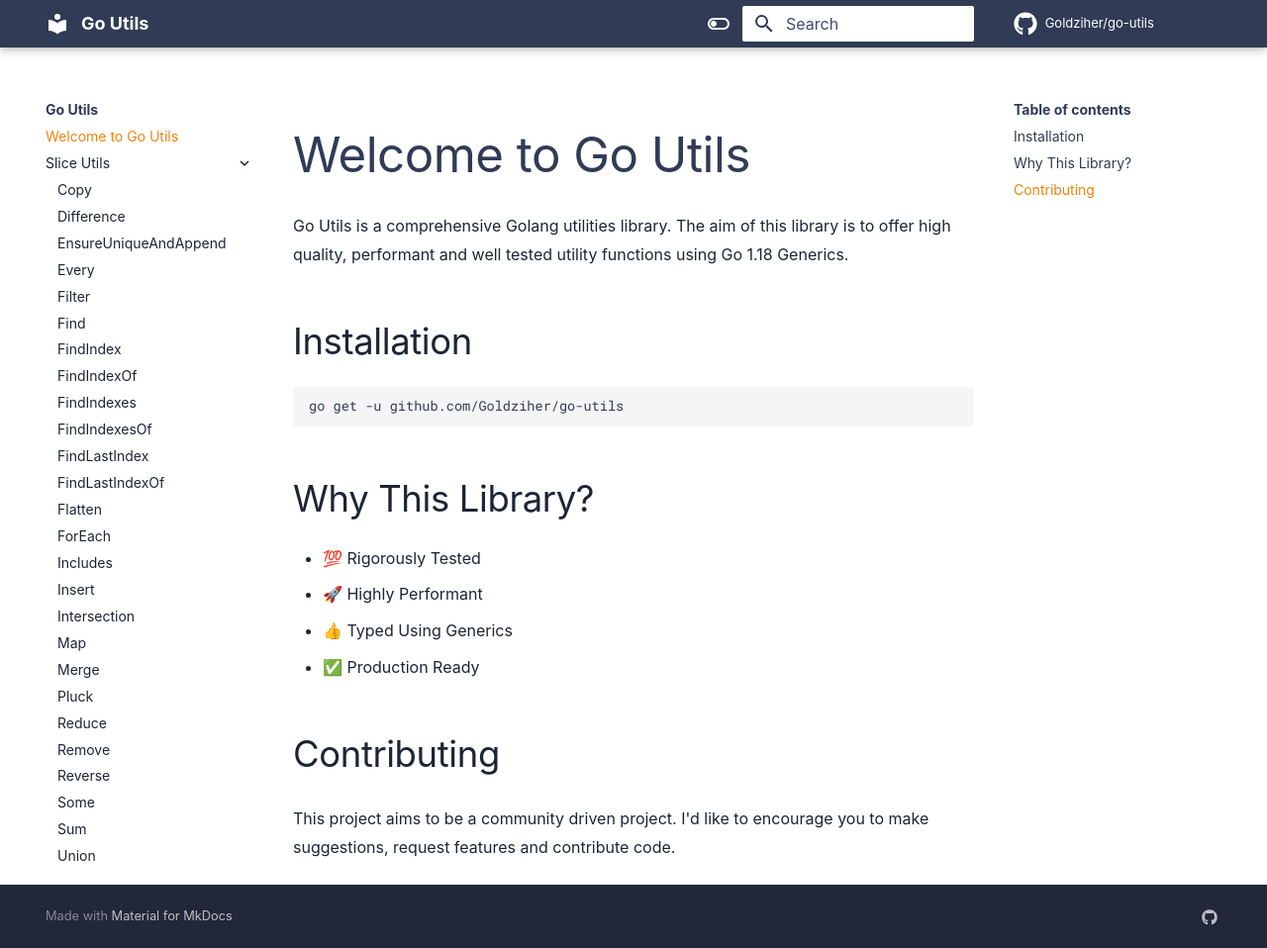
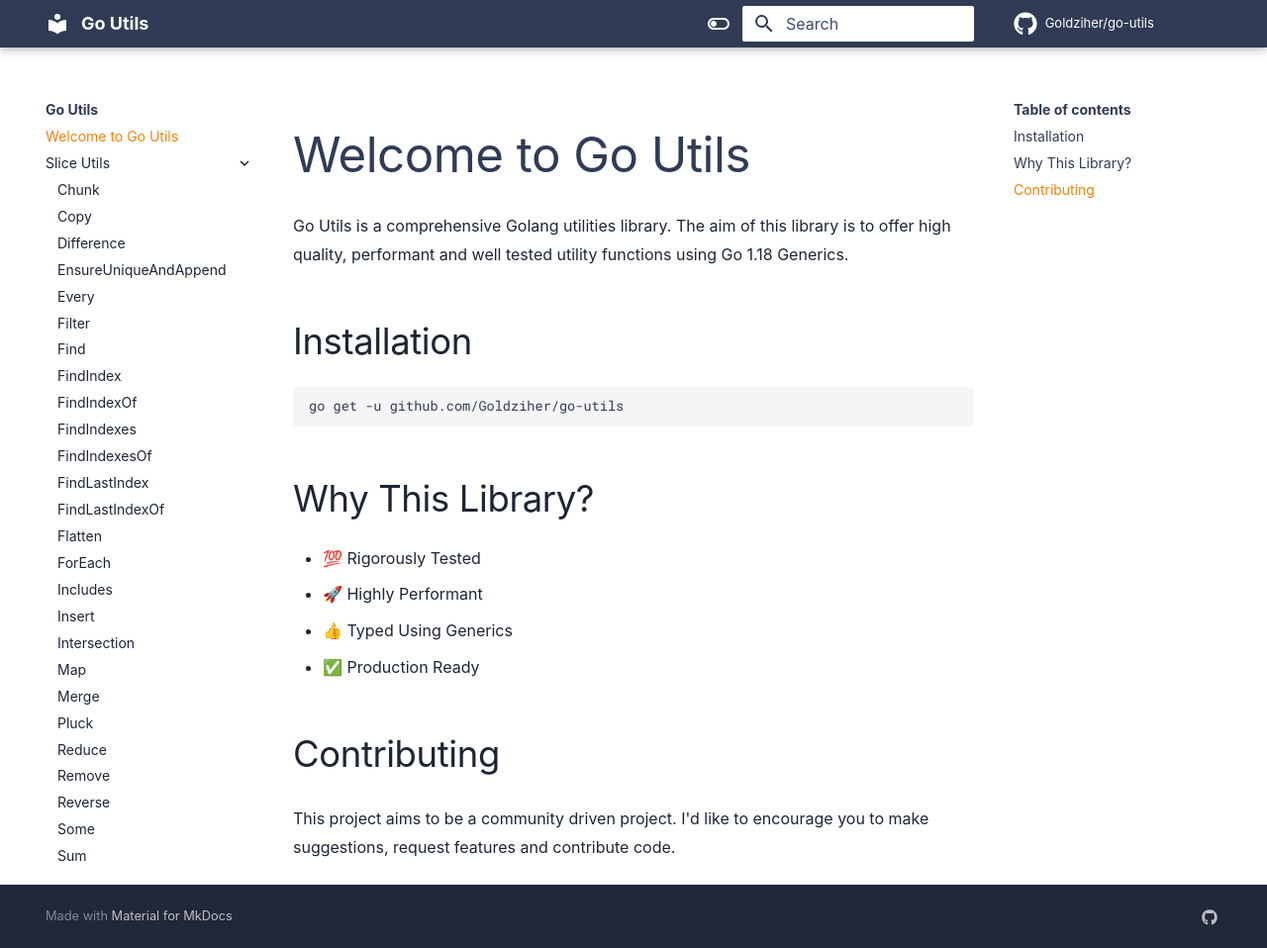
Before and after one commit to Goldziher/go-utils, an MkDocs documentation site: the page built from docs/index.md, in a window 1280 px wide and 958 px high. Shown: the whole window at 99% size. Built offline with MkDocs 1.6.1 and Material for MkDocs 9.7.7, drawn with Linux system fonts in a browser that asks for light colours; comment, search, counter and statistics services are not loaded.

Commit message:
[slice] adding link to sliceutils.Chunk (#45)

```diff
--- a/mkdocs.yml
+++ b/mkdocs.yml
@@ -5,6 +5,7 @@ repo_name: Goldziher/go-utils
 nav:
   - index.md
   - Slice Utils:
+      - sliceutils/chunk.md
       - sliceutils/copy.md
       - sliceutils/difference.md
       - sliceutils/ensureUniqueAndAppend.md
```
